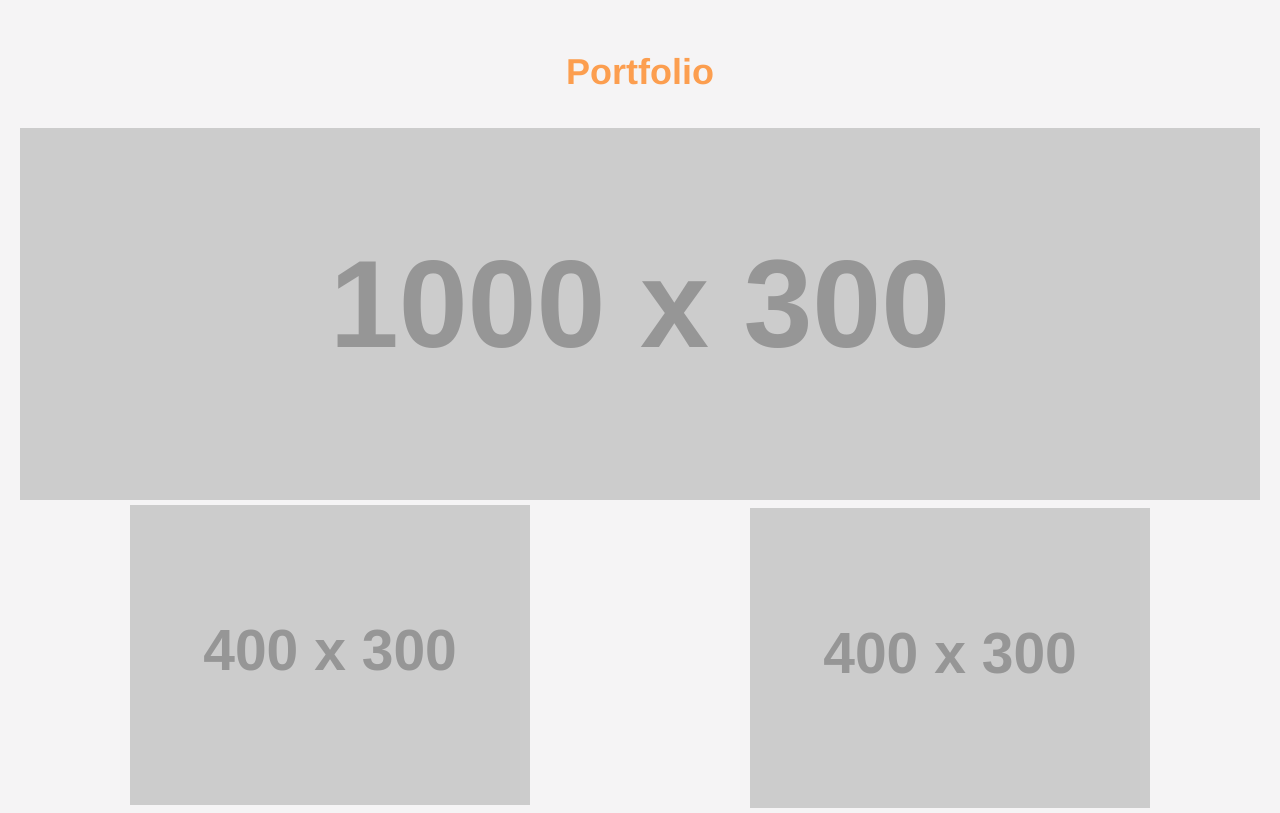
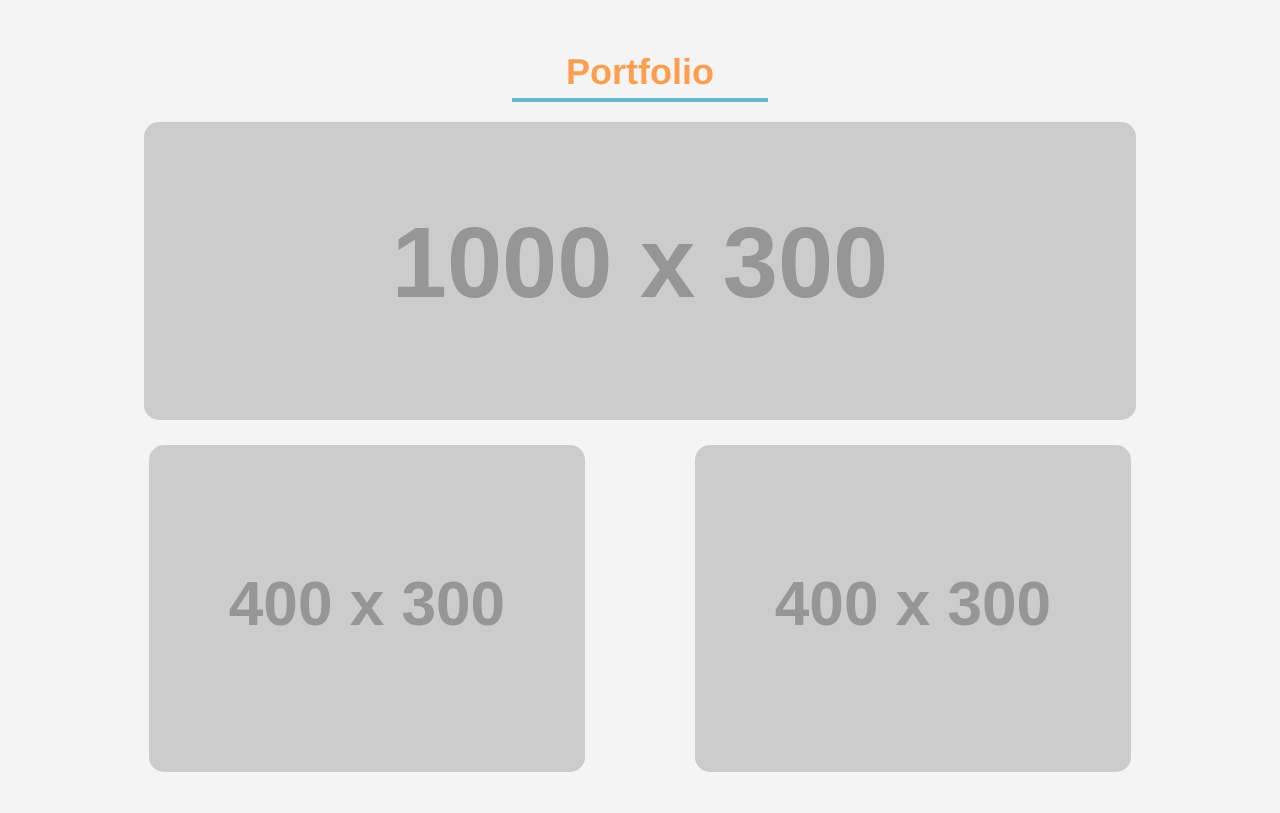
Before and after one commit to MeghanPaul/Portfolio, a plain HTML site: page index.html in a window 1280 px wide. Shown: the part 440-1253 px from the top of the page. Drawn offline with Linux system fonts and the light colour scheme; placeholder pictures from the web are drawn by us.

Commit message:
styled images and general page spacing

```diff
--- a/assets/css/style.css
+++ b/assets/css/style.css
@@ -3,6 +3,8 @@
     --header-background-color: #F5F4F5;
     --main-background-color: #f5f4f5;
     --accent-color: #68B8CA;
+
+    --img-radius: 15px;
 }
 
 * {
@@ -78,6 +80,7 @@ header nav ul li a {
     width: 300px;
     height: 300px;
     object-fit: cover;
+    border-radius: var(--img-radius);
 }
 
 .portfolio {
@@ -88,6 +91,10 @@ header nav ul li a {
 
 .portfolio h2 {
     text-align: center;
+    border-bottom: 4px solid var(--accent-color);
+    width: 20%;
+    margin: 0 auto;
+    padding-bottom: 5px;
 }
 
 .portfolio-cards {
@@ -99,6 +106,7 @@ header nav ul li a {
 /*Main Portfolio Image and Overlay Start*/
 .main-port-card{
     display: flex;
+    justify-content: center;
     flex: 0 80%;
     padding: 20px auto;
 
@@ -106,21 +114,23 @@ header nav ul li a {
 
 .main-port-card a {
     padding: 20px auto;
-    width: 100%;
+    width: 80%;
 
 }
 
 .main-port-card a img {
     width: 100%;
     height: auto;
-
+    border-radius: var(--img-radius);
 }
 /*Main Portfolio Image and Overlay End*/
 
 .port-row {
     display: flex;
-    justify-content: space-evenly;
+    justify-content: space-around;
     align-items: center;
+    width: 88%;
+    margin: 20px auto;
 }
 
 .small-port-card{
@@ -130,11 +140,14 @@ header nav ul li a {
 }
 
 .small-port-card a {
+    width: 80%;
     margin: auto;
 }
 
 .small-port-card a img {
+    width: 100%;
     margin: auto;
+    border-radius: var(--img-radius);
 }
 
 .contact {
--- a/index.html
+++ b/index.html
@@ -50,7 +50,9 @@
                     </a>
                 </div>
                 <div class="small-port-card">
-                    <img src="http://via.placeholder.com/400x300?" alt="placeholder"/>
+                    <a href="https://meghanpaul.github.io">
+                        <img src="http://via.placeholder.com/400x300?" alt="placeholder"/>
+                    </a>
                 </div>
             </div>
         </div>
```
